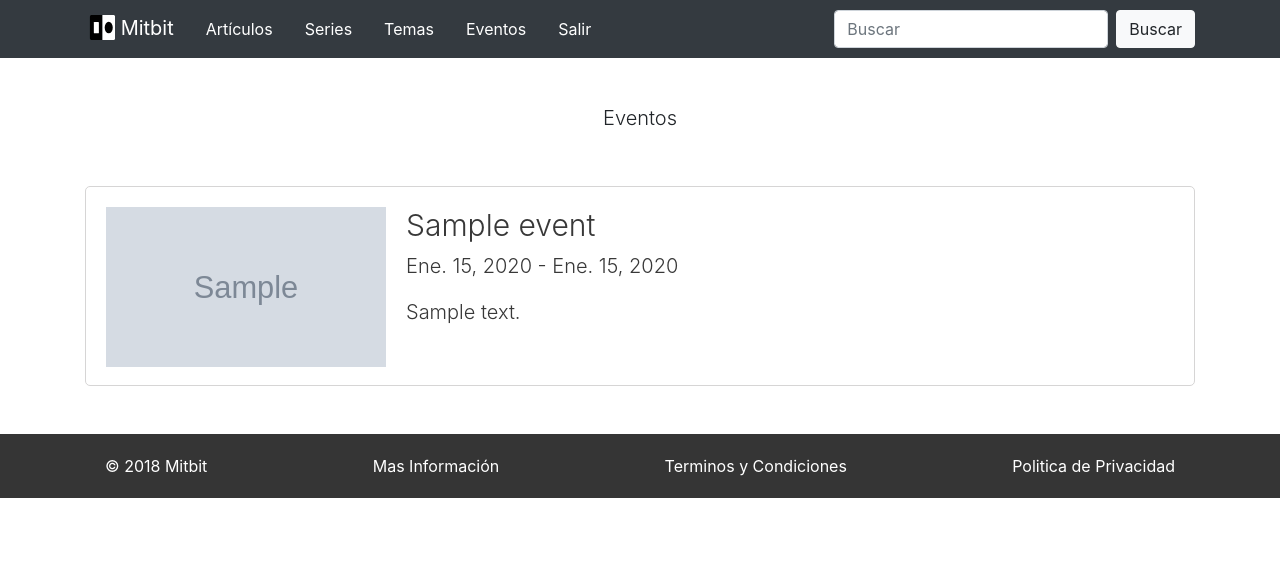
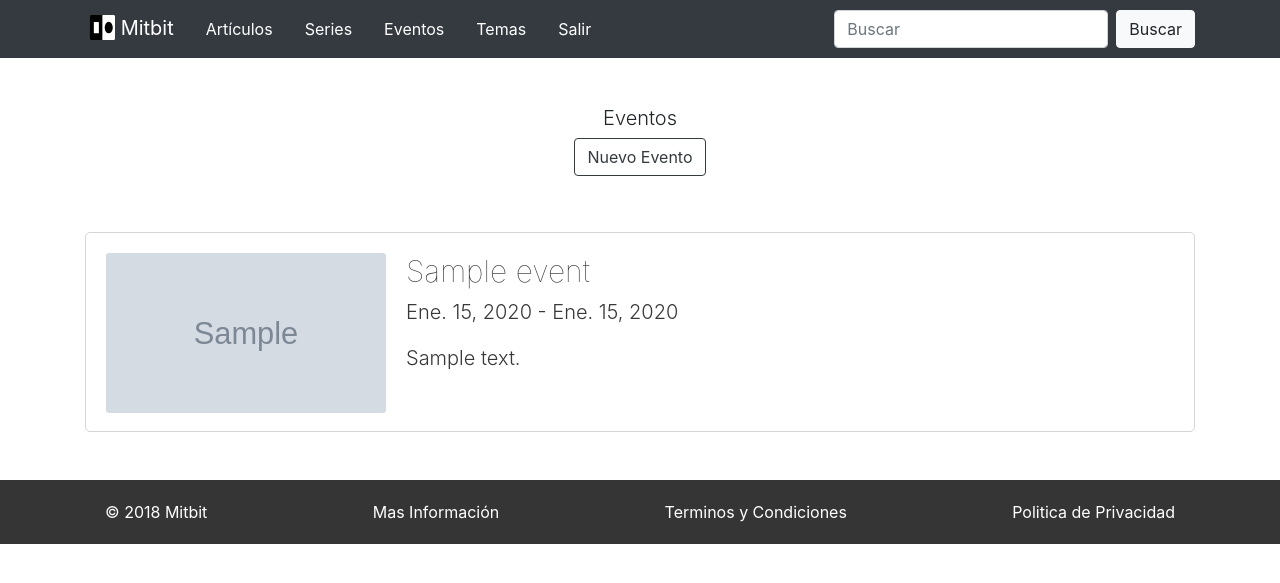
Before and after one commit to diegoamorin/vilvox, a Django app: page /events/ in a window 1280 px wide. Shown: the top 583 px of the page. Run offline with Django 3.2, Linux system fonts and the light colour scheme; a user stored in the database is signed in; tables that the repository leaves empty hold one stand-in row (values such as "Sample post"); grey boxes marked "Sample" are stand-in pictures; some libraries are stand-ins or nearby versions.

Commit message:
(static) Agregamos algunos estilos random, cambiamos el orden del navigator.

```diff
--- a/static/css/events_styles/event_index.css
+++ b/static/css/events_styles/event_index.css
@@ -22,9 +22,11 @@
 
 .event-title {
 	font-size: 30px;
+	font-weight: 10;
 }
 .event-img {
 	float:left;
+	border-radius: 3px;
 }
 
 .event-info {
--- a/templates/blog_templates/index.html
+++ b/templates/blog_templates/index.html
@@ -9,7 +9,7 @@
 <h1 class="lead">Las nuevas novedades, temporadas, guías y eventos de los videojuegos</h1>
 
 {% if user.is_superuser %}
-	<a href="{% url 'addPost' %}" class="btn btn-outline-dark">Nueva Entrada</a>
+	<a href="{% url 'addPost' %}" class="btn btn-outline-dark">Nuevo Articulo</a>
 {% endif %}
 
 {% endblock %}
--- a/templates/events_templates/event_index.html
+++ b/templates/events_templates/event_index.html
@@ -13,7 +13,7 @@
 	<h1 class="lead">Eventos</h1>
 
 	{% if user.is_superuser %}
-
+		<a href="#" class="btn btn-outline-dark">Nuevo Evento</a>
 	{% endif %}
 {% endblock %}
 
--- a/templates/includes/_nav.html
+++ b/templates/includes/_nav.html
@@ -17,10 +17,10 @@
 					<a class="nav-link mx-2" href="{% url 'series' %}">Series</a>
 				</li>
 				<li class="nav-item active">
-					<a class="nav-link mx-2" href="{% url 'tags' %}">Temas</a>
+					<a class="nav-link mx-2" href="{% url 'eventIndex' %}">Eventos</a>
 				</li>
 				<li class="nav-item active">
-					<a class="nav-link mx-2" href="{% url 'eventIndex' %}">Eventos</a>
+					<a class="nav-link mx-2" href="{% url 'tags' %}">Temas</a>
 				</li>
 				{% if user.is_authenticated %}
 				<li class="nav-item active">
```
